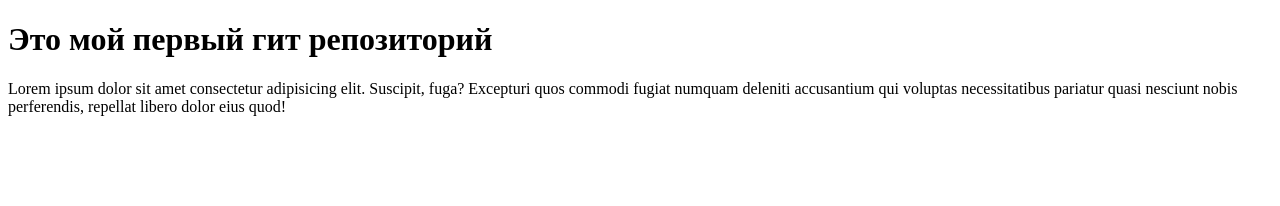
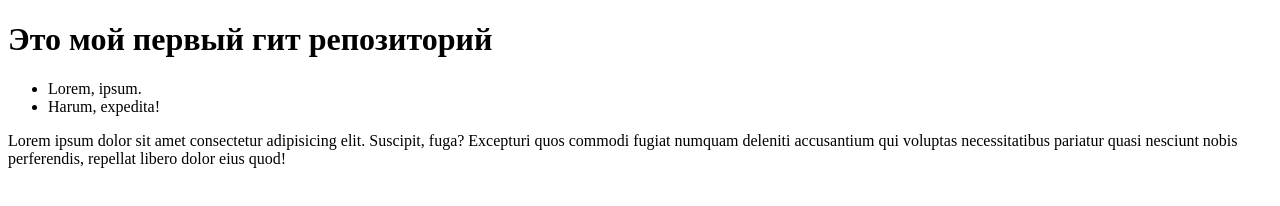
Before and after one commit to MisterDaker/sand-smile-avdeev, a plain HTML site: page index.html in a window 1280 px wide. Drawn offline with Linux system fonts and the light colour scheme.

```diff
--- a/index.html
+++ b/index.html
@@ -8,6 +8,10 @@
 </head>
 <body>
     <h1>Это мой первый гит репозиторий</h1>
+    <ul>
+        <li>Lorem, ipsum.</li>
+        <li>Harum, expedita!</li>
+    </ul>
     <p>Lorem ipsum dolor sit amet consectetur adipisicing elit. Suscipit, fuga? Excepturi quos commodi fugiat numquam deleniti accusantium qui voluptas necessitatibus pariatur quasi nesciunt nobis perferendis, repellat libero dolor eius quod!</p>
 </body>
 </html>
```
Also changed, not shown: contacts.html (added, +12 -0 lines).
